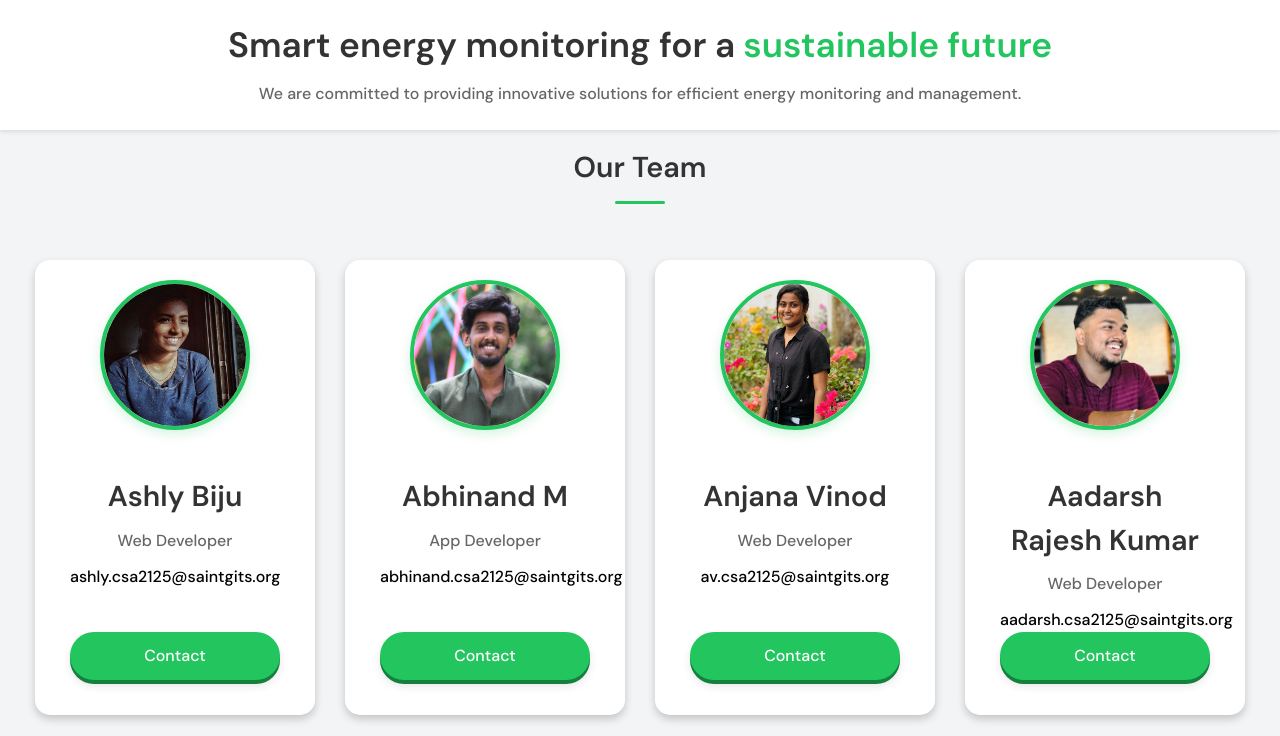
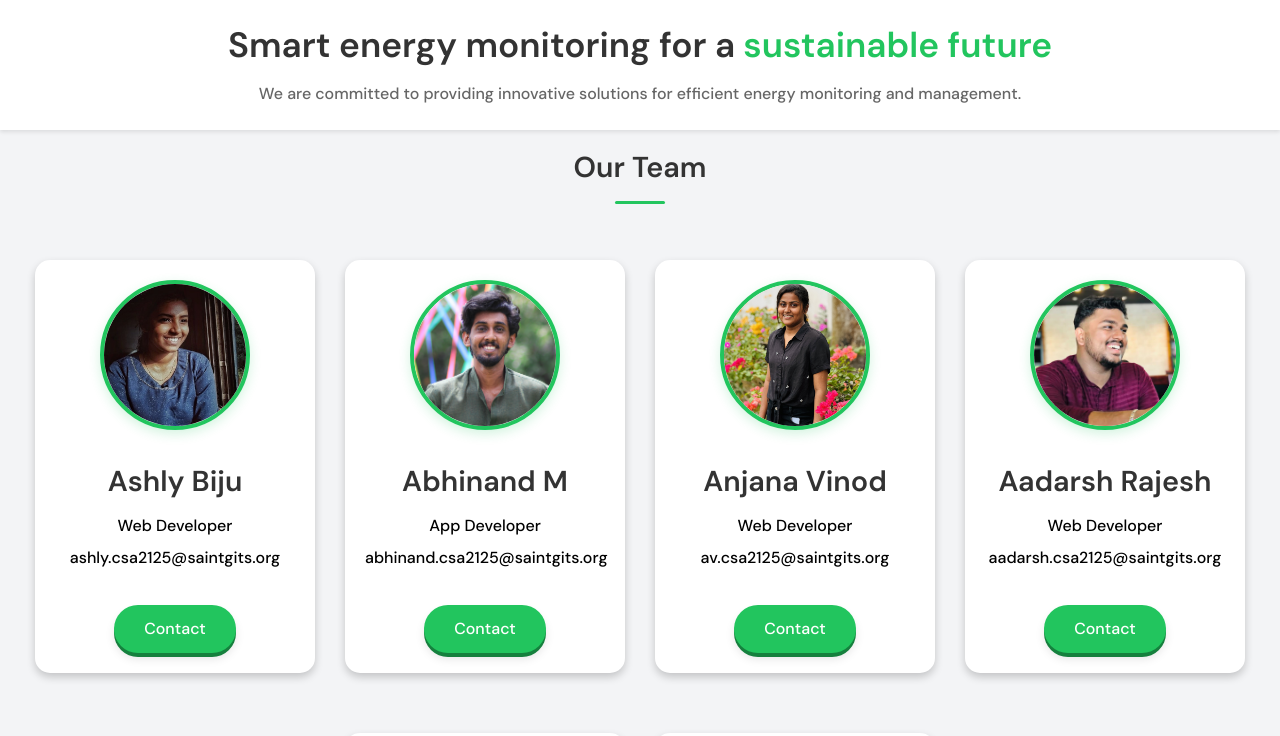
Before and after one commit to ashlybiju5207/Mainproject, a React (Create React App) app: page /aboutus in a window 1280 px wide. Shown: the top 736 px of the page. Built offline with nearby package versions, Linux system fonts and the light colour scheme.

Commit message:
changes in about us

```diff
--- a/src/screens/Aboutus.css
+++ b/src/screens/Aboutus.css
@@ -100,7 +100,7 @@ h2 {
   flex-shrink: 0;
 }
 
-.member-info {
+member-info {
   flex-grow: 1;
   display: flex;
   flex-direction: column;
@@ -108,19 +108,16 @@ h2 {
   padding: 15px;
 }
 
-
-.member-info h2 {
-  margin: 10px 0;
-  color: #333;
+.member-info p {
+  text-align: center;
+  margin: 8px 0;
 }
 
-.title {
-  color: #666;
-  margin-bottom: 12px;
+.member-info p:last-of-type {
+  margin-bottom: 20px;  /* Add space before contact button */
 }
-
 .contact-btn {
-   margin-top: auto;
+  margin-top: 15px;  /* Add space after email */
   background: #22c55e;
   color: white;
   border: none;
--- a/src/screens/Aboutus.jsx
+++ b/src/screens/Aboutus.jsx
@@ -68,7 +68,7 @@ const AboutUs = () => {
               <img src={aadarsh} alt="Aadarsh" />
             </div>
             <div className="member-info">
-              <h2>Aadarsh Rajesh Kumar</h2>
+              <h2>Aadarsh Rajesh</h2>
               <p className="title">Web Developer</p>
               <p>aadarsh.csa2125@saintgits.org</p>
               <button className="contact-btn">Contact</button>
```
